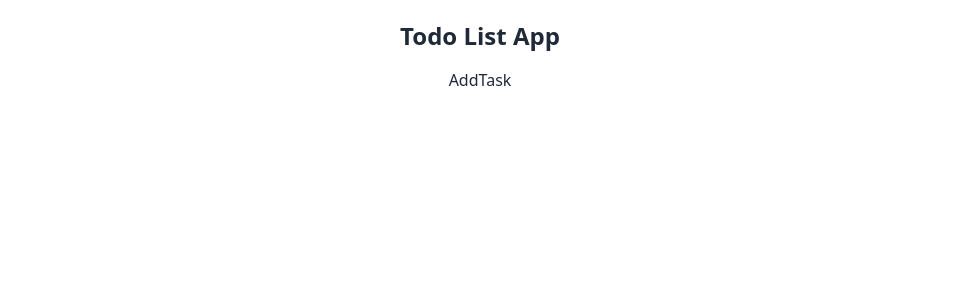
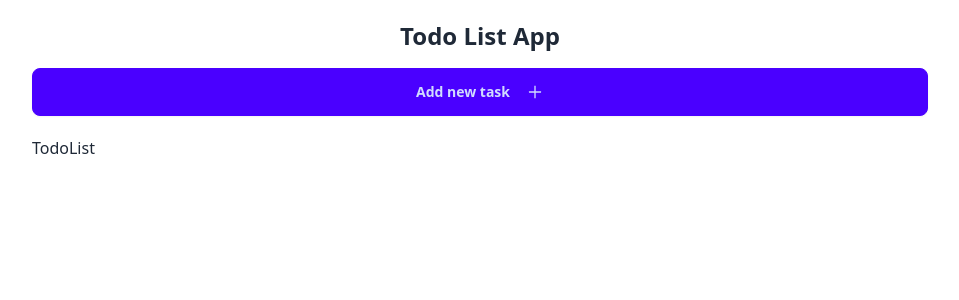
Before and after one commit to leovolwahsen/simple-todoapp, a Next.js app: page / in a window 1280 px wide. Shown: the top 300 px of the page, without its empty margins (160-1119 px from the left). Built offline with nearby package versions, Linux system fonts and the light colour scheme.

Commit message:
componenten hinzugefügt

```diff
--- a/app/components/AddTask.tsx
+++ b/app/components/AddTask.tsx
@@ -1,7 +1,14 @@
+import { AiOutlinePlus } from "react-icons/ai";
+
 const AddTask = () => {
   return (
     <div>
-      AddTask
+      <button className="btn btn-primary w-full">Add new task
+      <AiOutlinePlus
+      className="ml-2"
+      size={18}
+      />
+      </button>
     </div>
   )
 }
--- /dev/null
+++ b/app/components/TodoList.tsx
@@ -0,0 +1,9 @@
+function TodoList() {
+  return (
+    <div>
+      TodoList
+    </div>
+  )
+}
+
+export default TodoList
--- a/app/page.tsx
+++ b/app/page.tsx
@@ -1,4 +1,5 @@
 import AddTask from "./components/AddTask";
+import TodoList from "./components/TodoList";
 
 export default function Home() {
   return (
@@ -7,6 +8,7 @@ export default function Home() {
       <h1 className="text-2xl font-bold">Todo List App</h1>
       <AddTask />
      </div>
+     <TodoList />
     </main>
   )
 }
--- a/package.json
+++ b/package.json
@@ -11,7 +11,8 @@
   "dependencies": {
     "next": "14.0.3",
     "react": "^18",
-    "react-dom": "^18"
+    "react-dom": "^18",
+    "react-icons": "^4.12.0"
   },
   "devDependencies": {
     "@types/node": "^20",
```
Also changed, not shown: 1 other file (tests, documents, lock files or other folders).
